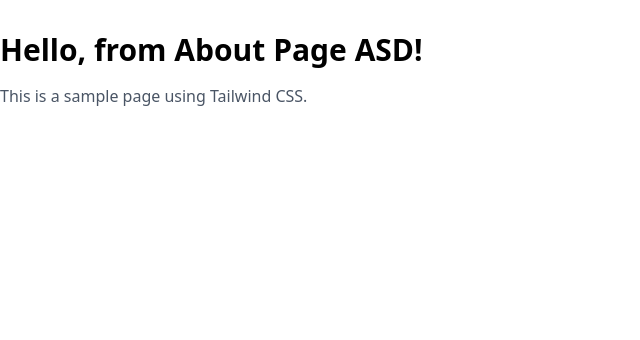
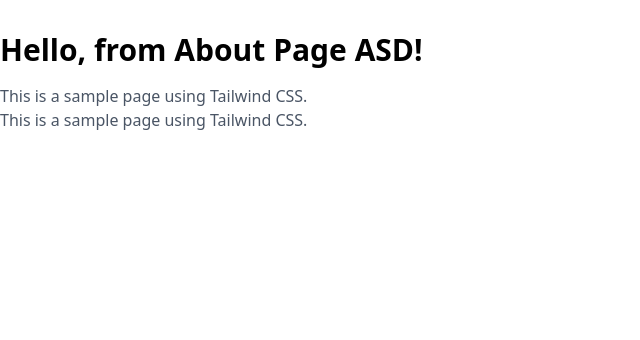
Before and after one commit to JezraelSalino/github, a PHP site: page /about.php in a window 1280 px wide. Shown: the part 92-432 px from the top of the page, without its empty margins (0-640 px from the left). Run offline with PHP 8.4, Linux system fonts and the light colour scheme.

Commit message:
another 1

```diff
--- a/about.php
+++ b/about.php
@@ -2,5 +2,6 @@
     <div class="container mx-auto py-8">
       <h1 class="text-3xl font-bold mb-4">Hello, from About Page ASD!</h1>
       <p class="text-gray-600">This is a sample page using Tailwind CSS.</p>
+      <p class="text-gray-600">This is a sample page using Tailwind CSS.</p>
     </div>
 <?php include 'footer.php'; ?>
```
